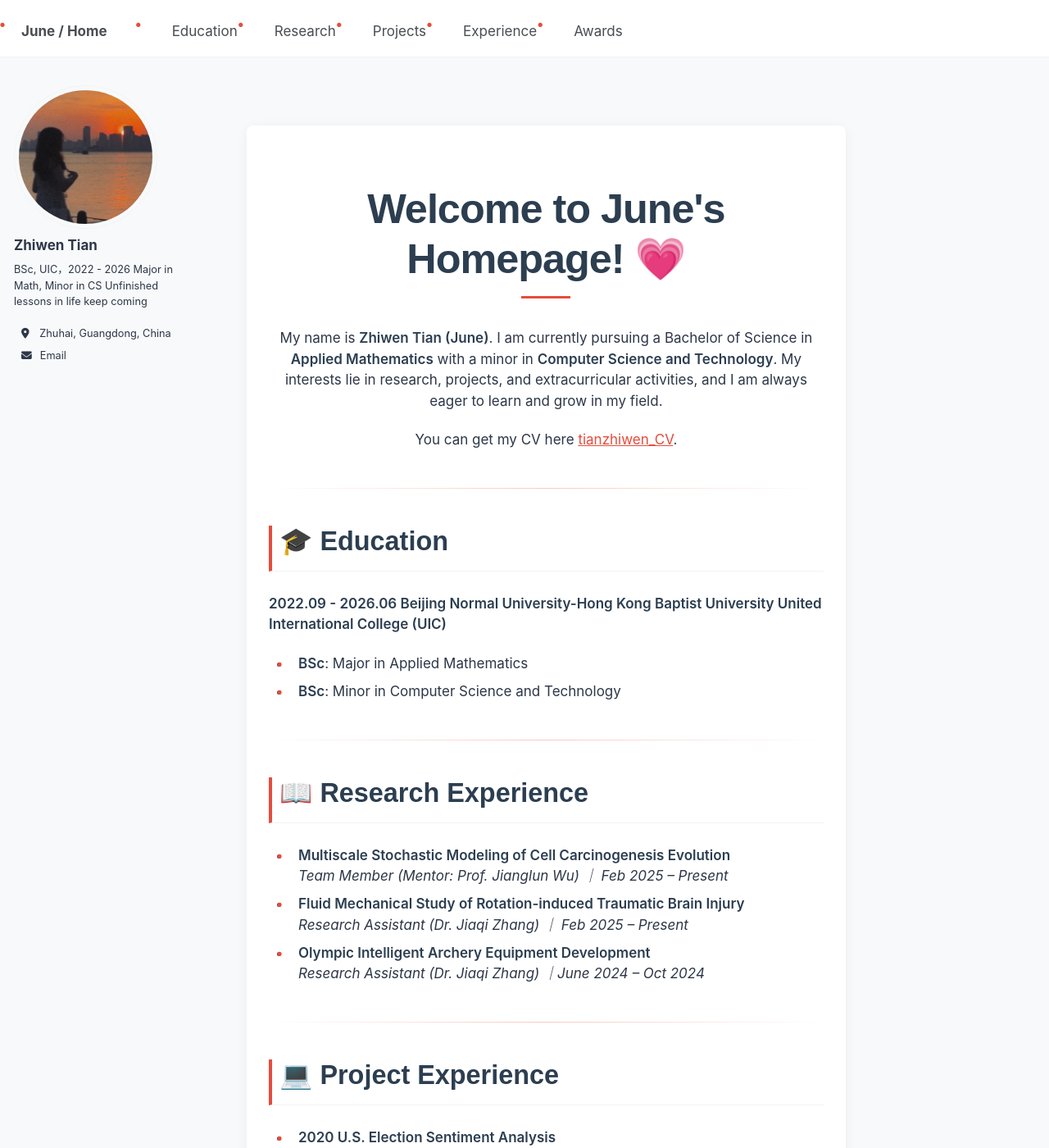
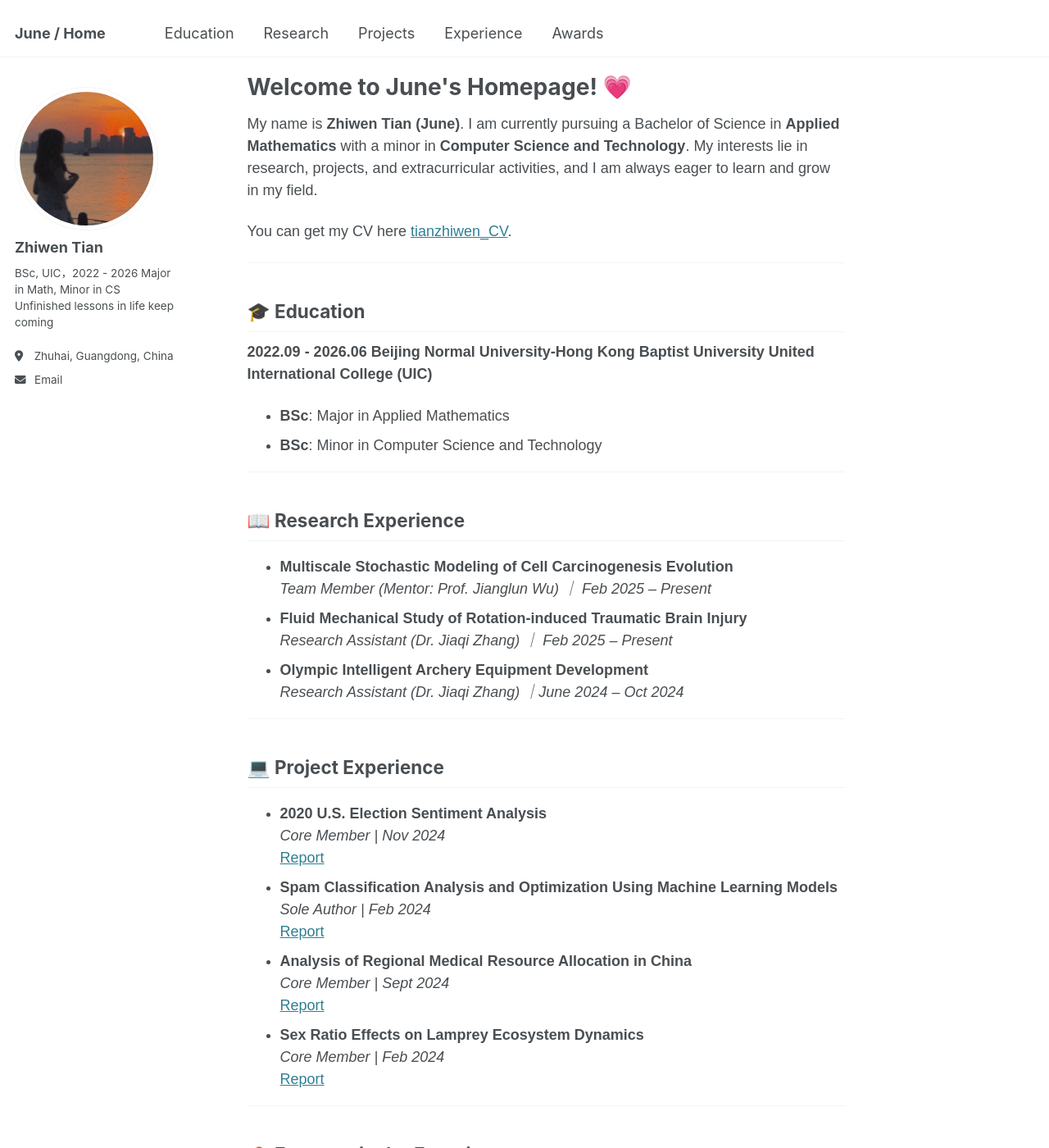
Before and after one commit to Orange1207/Orange1207.github.io, a Jekyll site: the page built from _pages/about.md, in a window 1280 px wide and 1400 px high. Shown: the whole window at 82% size. Built offline with Jekyll 4.4.1, drawn with Linux system fonts in a browser that asks for light colours.

Commit message:
Update custom.css

```diff
--- a/assets/css/custom.css
+++ b/assets/css/custom.css
@@ -1,140 +1,56 @@
-/* custom.css */
-/* ================= 基础重置 ================= */
-:root {
-  --primary-color: #2c3e50;         /* 主色调 */
-  --secondary-color: #e74c3c;       /* 强调色 */
-  --text-color: #2d3748;            /* 正文颜色 */
-  --background-color: #f8f9fa;      /* 背景色 */
-  --border-color: #e2e8f0;          /* 边框色 */
+/* General styles */
+body {
+    font-family: Arial, sans-serif;
+    margin: 0;
+    padding: 0;
 }
 
-/* ================= 全局样式 ================= */
-body {
-  font-family: 'Inter', -apple-system, BlinkMacSystemFont,
-               'Segoe UI', Roboto, Oxygen, Ubuntu, Cantarell,
-               sans-serif;
-  font-size: 17px;
-  line-height: 1.5;
-  color: var(--text-color);
-  background: var(--background-color);
+header {
+    padding: 20px;
+    text-align: center;
+    border-bottom: 20px ;
 }
 
 .container {
-  max-width: 2000px;               /* 内容区最大宽度 */
-  margin: 0 auto;
-  padding: 2rem 1.5rem;
-  background: white;
-  box-shadow: 0 2px 15px rgba(0,0,0,0.05);
-  border-radius: 8px;
-  margin-top: 2rem;
-  margin-bottom: 3rem;
+    max-width: 50000px;
+    margin: 0 auto;
 }
 
-/* ================= 标题样式 ================= */
-h1.center-text {
-  font-family: 'Barlow Semi Condensed', Arial, sans-serif;
-  font-size: 2.8rem;
-  color: var(--primary-color);
-  margin: 2rem 0;
-  letter-spacing: -0.02em;
-  position: relative;
-  padding-bottom: 1rem;
+.main-content {
+    padding: 20px;
+    width: 100%; /* Increase the width of the left content area */
+    float: center;
 }
 
-h1.center-text::after {
-  content: "";
-  position: absolute;
-  bottom: 0;
-  left: 50%;
-  transform: translateX(-50%);
-  width: 60px;
-  height: 3px;
-  background: var(--secondary-color);
+footer {
+    text-align: center;
+    padding: 20px;
+    border-top: 20px  ;
 }
 
-h2 {
-  font-family: 'Barlow Semi Condensed', Arial, sans-serif;
-  font-size: 1.8rem;
-  color: var(--primary-color);
-  margin: 2rem 0 1.5rem;
-  padding-left: 0.5rem;
-  border-left: 4px solid var(--secondary-color);
+// Include custom styles
+@import "custom";
+
+/* Custom styles */
+.sidebar {
+    width: 25%; /* Adjust the width here as needed */
+    padding: 20px;
+    background-color: #f8f9fa;
+    float: right;
+    magin-top: 50px; /* Add some margin to the top */
 }
 
-/* ================= 内容区块 ================= */
-ul {
-  padding-left: 1.5rem;
-  margin: 1.2rem 0;
+@media (max-width: 768px) {
+    .sidebar {
+        width: 100%;
+        margin-right: 0;
+        float: none;
+    }
+
+    .main-content {
+        width: 100%;
+        margin-right: 0;
+        float: none;
+    }
+
 }
-
-li {
-  margin-bottom: 1.2rem;
-  padding-left: 0.5rem;
-  position: relative;
-}
-
-li::before {
-  content: "•";
-  color: var(--secondary-color);
-  position: absolute;
-  left: -1rem;
-  font-weight: bold;
-}
-
-hr {
-  border: 0;
-  height: 1px;
-  background: linear-gradient(to right,
-    rgba(231,76,60,0),
-    rgba(231,76,60,0.3),
-    rgba(231,76,60,0));
-  margin: 2.5rem 0;
-}
-
-/* ================= 强调元素 ================= */
-strong {
-  color: var(--primary-color);
-  font-weight: 600;
-}
-
-a {
-  color: var(--secondary-color);
-  text-decoration: none;
-  transition: all 0.2s;
-  border-bottom: 1px dotted transparent;
-}
-
-a:hover {
-  color: #c0392b;
-  border-bottom-color: currentColor;
-}
-
-/* ================= 特殊区块 ================= */
-.center-text {
-  text-align: center;
-  max-width: 800px;
-  margin-left: auto;
-  margin-right: auto;
-}
-
-/* ================= 响应式设计 ================= */
-@media (max-width: 768px) {
-  .container {
-    padding: 1.5rem;
-    margin: 1rem;
-    border-radius: 0;
-  }
-
-  h1.center-text {
-    font-size: 2.2rem;
-    margin: 1.5rem 0;
-  }
-
-  h2 {
-    font-size: 1.5rem;
-  }
-
-  body {
-    font-size: 16px;
-  }
-}
```
